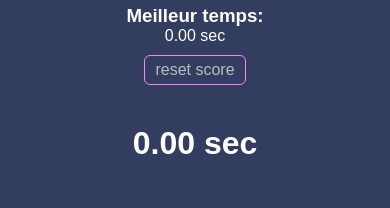
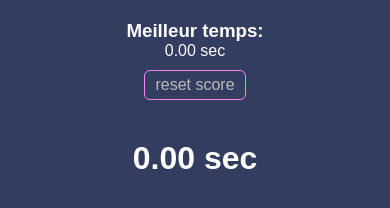
Before and after one commit to kyerz/memory-game, a plain HTML site: page index.html in a window 390 px wide. Drawn offline with Linux system fonts and the light colour scheme.

Commit message:
Improved responsive for some devices

```diff
--- a/style.css
+++ b/style.css
@@ -160,7 +160,7 @@ body {
 
 @media screen and (max-width: 600px) {
   body {
-    height: 85vh;
+    height: auto;
   }
   .hitscore-ctn {
     position: static;
@@ -168,6 +168,7 @@ body {
     flex-direction: column;
     align-items: center;
     font-size: 1rem;
+    margin-top: 20px;
   }
   .timer-ctn {
     margin-top: 40px;
```
